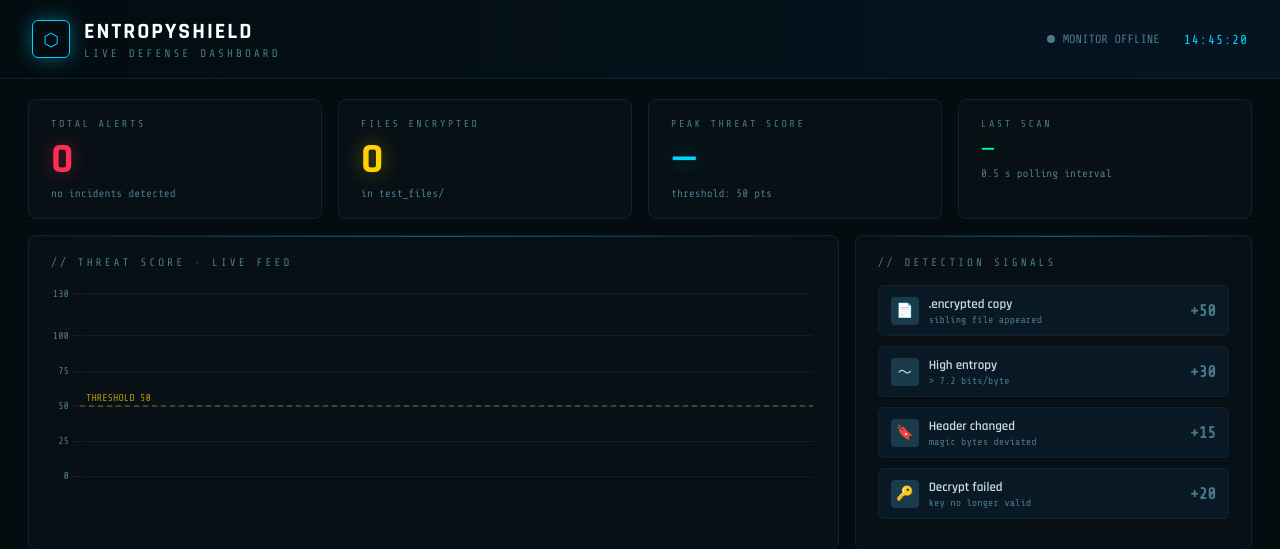
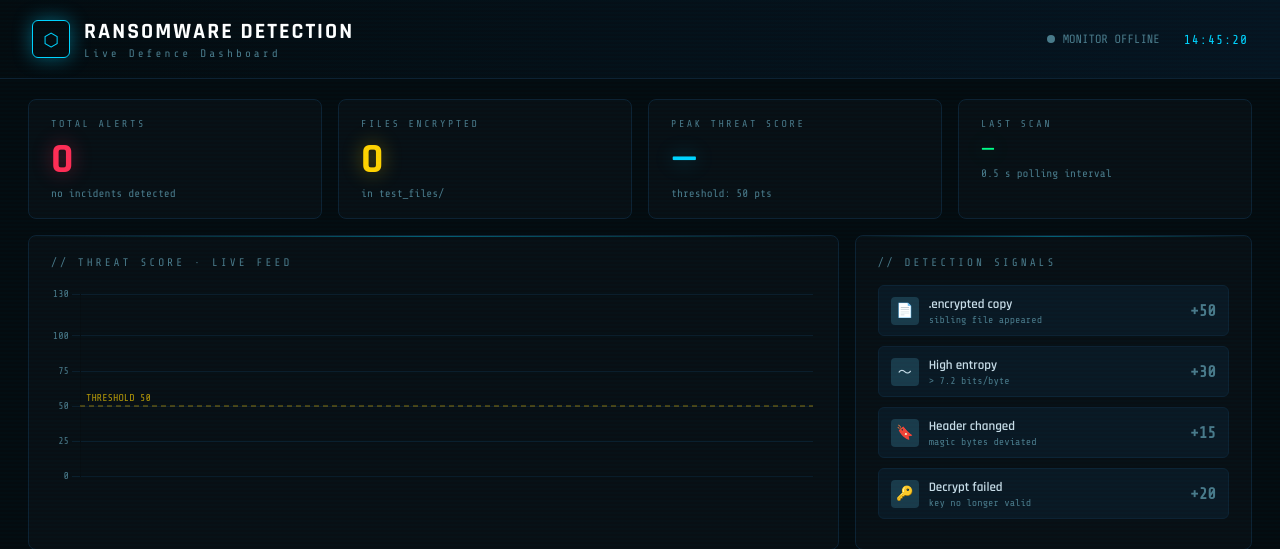
Before and after one commit to ShreyaR2/cybersec-AS, a Flask app: page / in a window 1280 px wide. Shown: the top 549 px of the page. Run offline with Flask 3, Linux system fonts and the light colour scheme; data that the repository does not hold is empty.

Commit message:
final working version

```diff
--- a/templates/dashboard.html
+++ b/templates/dashboard.html
@@ -3,7 +3,7 @@
 <head>
 <meta charset="UTF-8"/>
 <meta name="viewport" content="width=device-width, initial-scale=1.0"/>
-<title>EntropyShield — Live Defense Dashboard</title>
+<title>Ransomware Detection Dashboard</title>
 <link href="https://fonts.googleapis.com/css2?family=Share+Tech+Mono&family=Rajdhani:wght@400;500;600;700&display=swap" rel="stylesheet"/>
 <script src="https://cdnjs.cloudflare.com/ajax/libs/Chart.js/4.4.1/chart.umd.min.js"></script>
 <style>
@@ -353,8 +353,8 @@
   <div class="logo">
     <div class="logo-icon">⬡</div>
     <div>
-      <div class="logo-text">ENTROPYSHIELD</div>
-      <div class="logo-sub">LIVE DEFENSE DASHBOARD</div>
+      <div class="logo-text">RANSOMWARE DETECTION</div>
+      <div class="logo-sub">Live Defence Dashboard</div>
     </div>
   </div>
   <div class="header-right">
```
